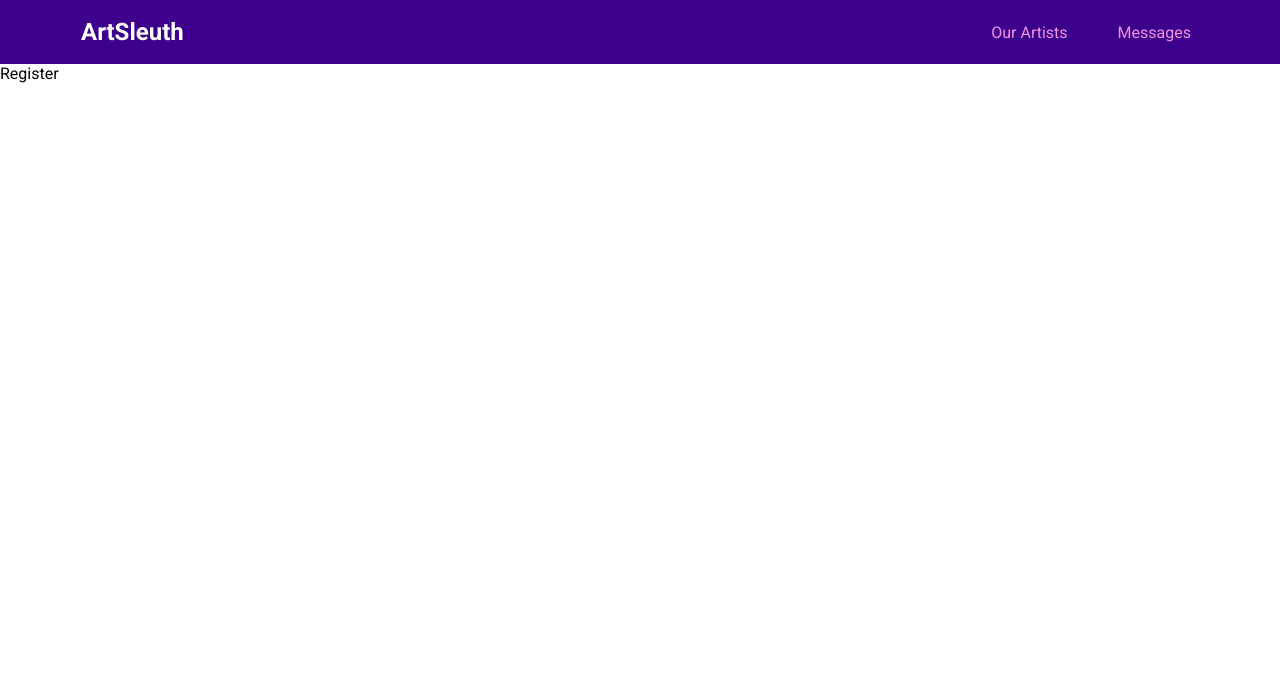
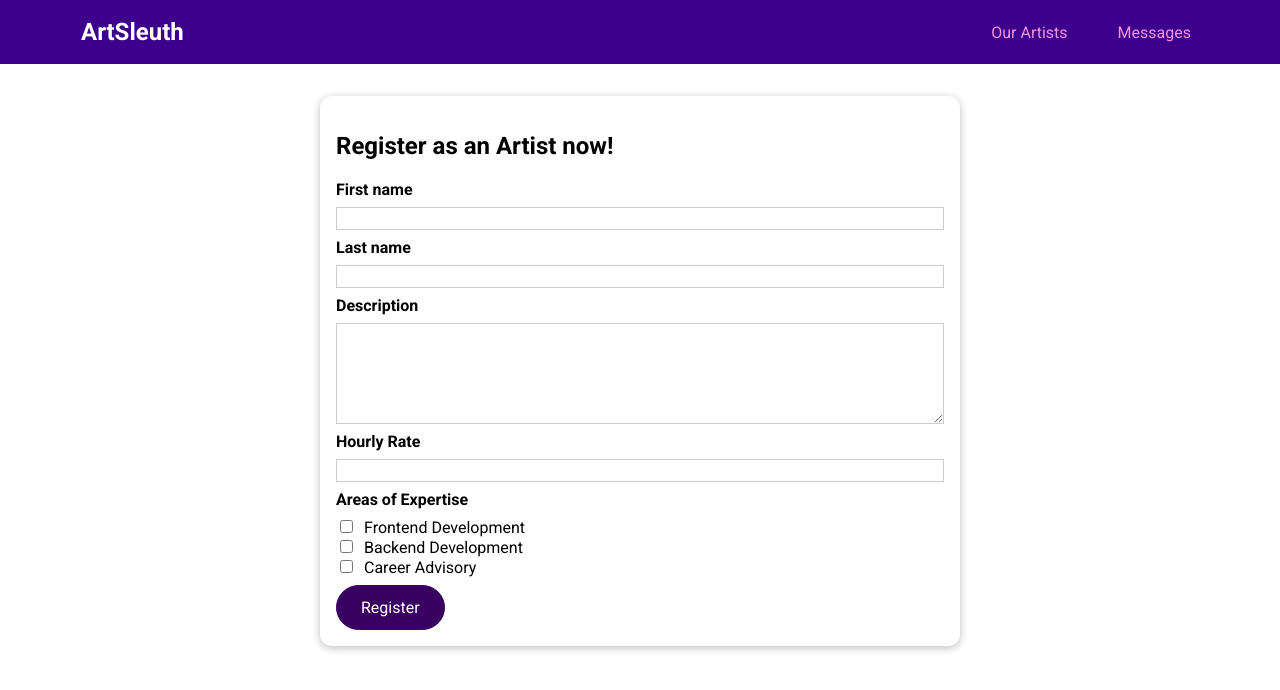
Before and after one commit to sam821203/ArtSleuth, a Vue app: page /register in a window 1280 px wide. Shown: the top 690 px of the page. Built offline with nearby package versions, Linux system fonts and the light colour scheme.

Commit message:
feat: add raw form submit function

```diff
--- /dev/null
+++ b/src/components/artists/ArtistForm.vue
@@ -0,0 +1,121 @@
+<template>
+  <form @submit.prevent="submitForm">
+    <div class="form-control">
+      <label for="firstName">First name</label>
+      <input type="text" id="firstName" v-model.trim="firstName" />
+    </div>
+    <div class="form-control">
+      <label for="lastName">Last name</label>
+      <input type="text" id="lastName" v-model.trim="lastName" />
+    </div>
+    <div class="form-control">
+      <label for="description">Description</label>
+      <textarea rows="5" id="description" v-model.trim="description"></textarea>
+    </div>
+    <div class="form-control">
+      <label for="rate">Hourly Rate</label>
+      <input type="number" id="rate" v-model.number="rate" />
+    </div>
+    <div class="form-control">
+      <h3>Areas of Expertise</h3>
+      <div>
+        <input type="checkbox" value="frontend" id="frontend" v-model="areas" />
+        <label for="frontend">Frontend Development</label>
+      </div>
+      <div>
+        <input type="checkbox" value="backend" id="backend" v-model="areas" />
+        <label for="backend">Backend Development</label>
+      </div>
+      <div>
+        <input type="checkbox" value="career" id="career" v-model="areas" />
+        <label for="career">Career Advisory</label>
+      </div>
+    </div>
+    <base-button>Register</base-button>
+  </form>
+</template>
+
+<script>
+export default {
+  emits: ["save-data"],
+  data() {
+    return {
+      firstName: "",
+      lastName: "",
+      description: "",
+      rate: null,
+      areas: [],
+    };
+  },
+  methods: {
+    submitForm() {
+      const formData = {
+        first: this.firstName,
+        last: this.lastName,
+        desc: this.description,
+        rate: this.rate,
+        areas: this.areas,
+      };
+
+      this.$emit("save-data", formData);
+    },
+  },
+};
+</script>
+
+<style scoped>
+.form-control {
+  margin: 0.5rem 0;
+}
+
+label {
+  font-weight: bold;
+  display: block;
+  margin-bottom: 0.5rem;
+}
+
+input[type="checkbox"] + label {
+  font-weight: normal;
+  display: inline;
+  margin: 0 0 0 0.5rem;
+}
+
+input,
+textarea {
+  display: block;
+  width: 100%;
+  border: 1px solid #ccc;
+  font: inherit;
+}
+
+input:focus,
+textarea:focus {
+  background-color: #f0e6fd;
+  outline: none;
+  border-color: #3d008d;
+}
+
+input[type="checkbox"] {
+  display: inline;
+  width: auto;
+  border: none;
+}
+
+input[type="checkbox"]:focus {
+  outline: #3d008d solid 1px;
+}
+
+h3 {
+  margin: 0.5rem 0;
+  font-size: 1rem;
+}
+
+.invalid label {
+  color: red;
+}
+
+.invalid input,
+.invalid textarea {
+  border: 1px solid red;
+}
+</style>
--- a/src/pages/artists/ArtistsList.vue
+++ b/src/pages/artists/ArtistsList.vue
@@ -7,7 +7,7 @@
       <div class="controls"></div>
       <ul>
         <base-button mode="outline">Refresh</base-button>
-        <base-button link to="/register">Register</base-button>
+        <base-button link to="/register" v-if="!isArtist">Register</base-button>
       </ul>
       <ul v-if="hasArtists">
         <!-- 外層模板使用內層元件標籤時，以 v-bind 指令來將資料傳遞進來 -->
@@ -45,6 +45,9 @@ export default {
     };
   },
   computed: {
+    isArtist() {
+      return this.$store.getters["artists/isArtist"];
+    },
     filteredArtists() {
       const artists = this.$store.getters["artists/getArtists"];
 
--- a/src/pages/artists/ArtistsRegistration.vue
+++ b/src/pages/artists/ArtistsRegistration.vue
@@ -1,3 +1,25 @@
 <template>
-  <div>Register</div>
+  <section>
+    <base-card>
+      <h2>Register as an Artist now!</h2>
+      <artist-form @save-data="saveData"></artist-form>
+    </base-card>
+  </section>
 </template>
+
+<script>
+import ArtistForm from "../../components/artists/ArtistForm.vue";
+
+export default {
+  components: {
+    ArtistForm,
+  },
+  methods: {
+    saveData(data) {
+      this.$store.dispatch("artists/registerArtist", data);
+
+      this.$router.replace("/artists");
+    },
+  },
+};
+</script>
--- a/src/store/index.js
+++ b/src/store/index.js
@@ -7,6 +7,17 @@ const store = createStore({
   modules: {
     artists: artistsModules,
     messages: messagesModules,
+  },
+  state() {
+    return {
+      // 確認是誰正在使用此 App
+      userId: 'a3'
+    };
+  },
+  getters: {
+    userId(state) {
+      return state.userId;
+    }
   }
 });
 
--- a/src/store/modules/artists/actions.js
+++ b/src/store/modules/artists/actions.js
@@ -1,3 +1,14 @@
 export default {
+  registerArtist(context, data) {
+    const artistData = {
+      id: context.rootGetters.userId,
+      firstName: data.first,
+      lastName: data.last,
+      description: data.desc,
+      hourlyRate: data.rate,
+      areas: data.areas,
+    };
 
+    context.commit('registerArtist', artistData);
+  }
 }
--- a/src/store/modules/artists/getters.js
+++ b/src/store/modules/artists/getters.js
@@ -5,5 +5,12 @@ export default {
   // 確認是否有資料
   hasArtists(state) {
     return state.artists && state.artists.length > 0;
+  },
+  isArtist(state, _, _2, rootGetters) {
+    const artists = state.artists;
+    const userId = rootGetters.userId;
+    console.log(artists);
+    console.log(userId);
+    return artists.some(artist => artist.id === userId);
   }
 };
--- a/src/store/modules/artists/index.js
+++ b/src/store/modules/artists/index.js
@@ -8,7 +8,7 @@ export default {
     return {
       artists: [
         {
-          id: 'c1',
+          id: 'a1',
           firstName: 'Maximilian',
           lastName: 'Schwarzmüller',
           areas: ['frontend', 'backend', 'career'],
@@ -17,7 +17,7 @@ export default {
           hourlyRate: 30
         },
         {
-          id: 'c2',
+          id: 'a2',
           firstName: 'Julie',
           lastName: 'Jones',
           areas: ['frontend', 'career'],
--- a/src/store/modules/artists/mutations.js
+++ b/src/store/modules/artists/mutations.js
@@ -1,3 +1,5 @@
 export default {
-
+  registerArtist(state, payload) {
+    state.artists.push(payload);
+  }
 }
```
